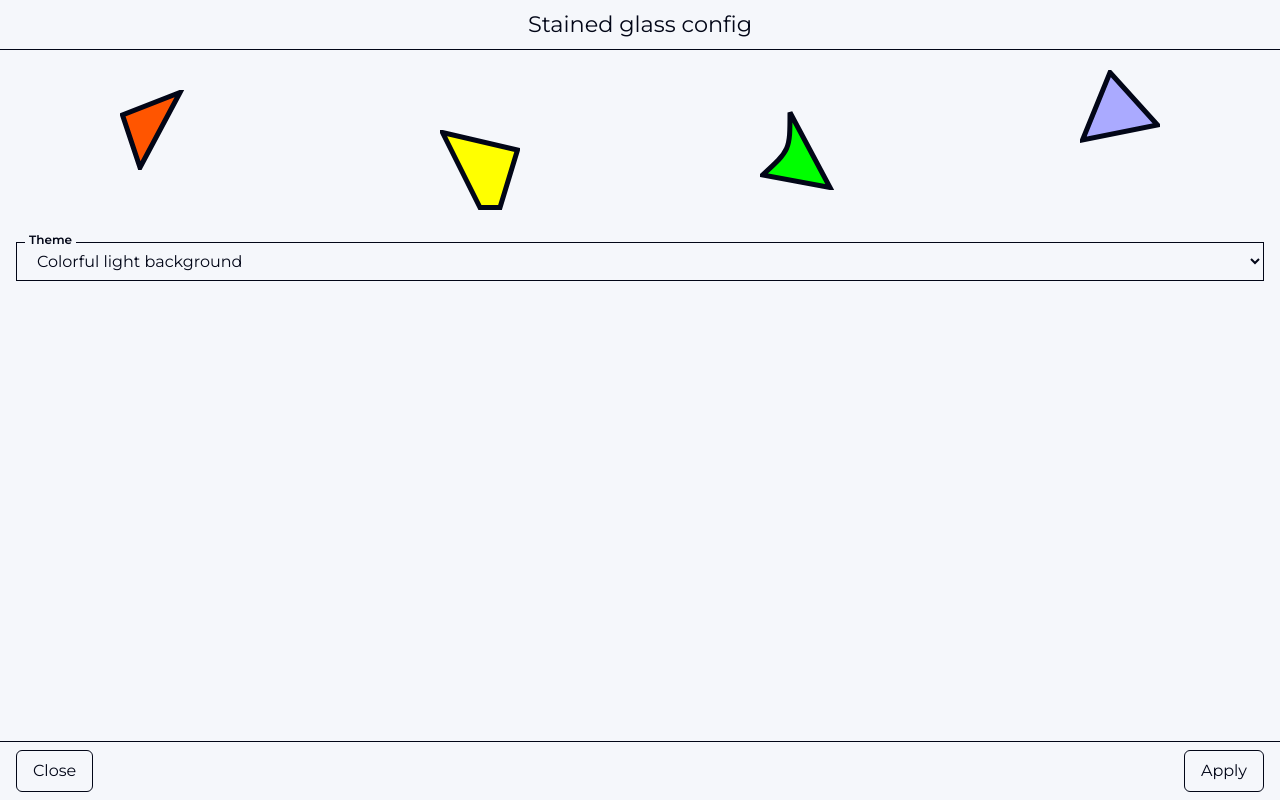
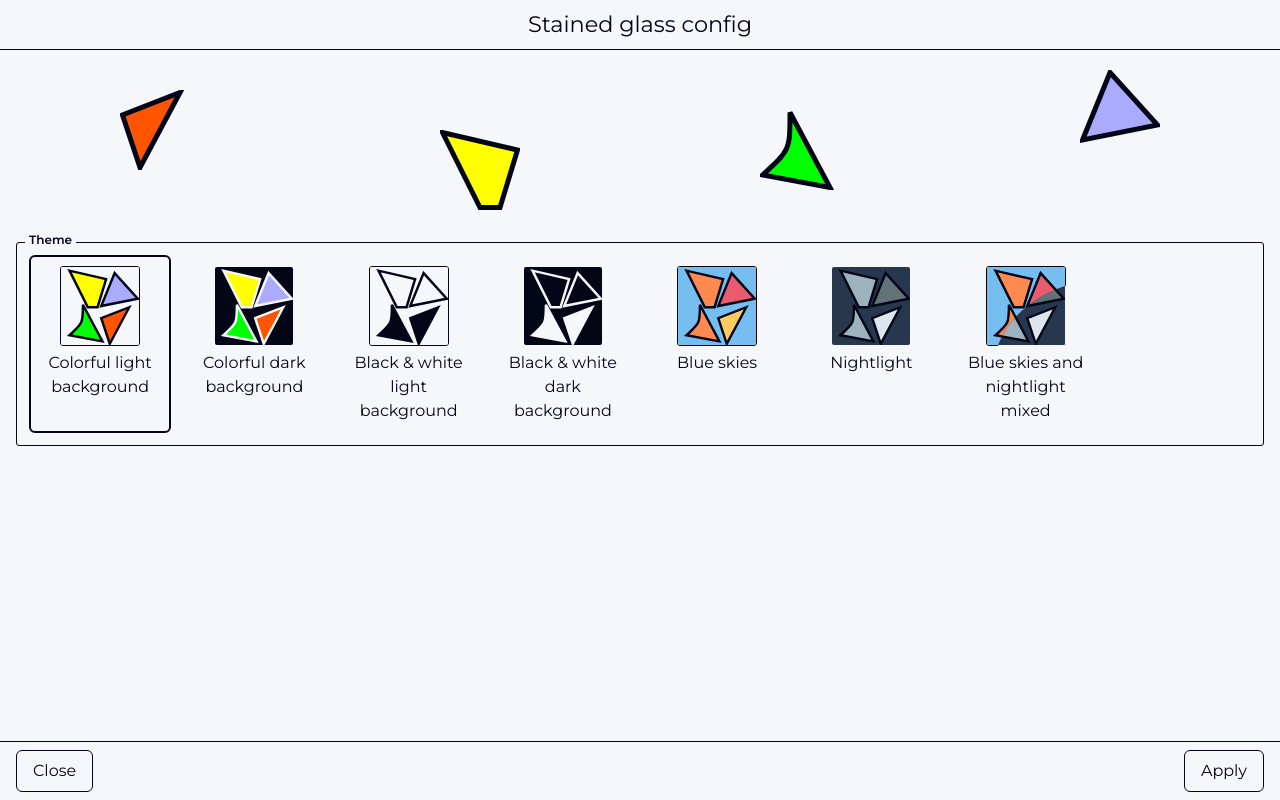
Before and after one commit to flamerohr/pebble-stained-config, a React (Vite) app: page / in a window 1280 px wide. Built offline with nearby package versions, Linux system fonts and the light colour scheme.

Commit message:
feat: switched out the theme dropdown list for a list of picture previews (radio buttons)
fixed the way preview hint scrolled to align shapes

```diff
--- a/src/components/form/form.module.scss
+++ b/src/components/form/form.module.scss
@@ -16,6 +16,7 @@
 .inputcontainer {
   position: relative;
   border: 1px solid var(--text-color);
+  border-radius: var(--border-radius-1);
 
   display: flex;
   flex-direction: row;
@@ -41,6 +42,7 @@
   left: var(--spacing-2);
   padding: 0 var(--spacing-1);
   border-radius: var(--border-radius-1);
+  z-index: 8;
 }
 
 .inputlabel {
--- /dev/null
+++ b/src/components/form/radio-themebox/components/radio-preview.tsx
@@ -0,0 +1,40 @@
+import type { FC, SVGProps } from "react";
+
+export const RadioPreview: FC<SVGProps<HTMLOrSVGElement>> = ({ className }) => {
+  return (
+    <svg
+      className={className}
+      viewBox="0 0 16 16"
+      fill="none"
+      xmlns="http://www.w3.org/2000/svg"
+    >
+      <rect x={0} y={0} width={16} height={16} fill="var(--background-color)" />
+      <path
+        d="M 12 0.5 L 4 15.5 L 0.5 5 Z"
+        fill="var(--theme-color-1)"
+        stroke="var(--outline-color)"
+        transform="scale(0.5) translate(16, 16)"
+      />
+      <path
+        d="M 15.5 4 L 12 15.5 L 8 15.5 L 0.5 0.5 Z"
+        fill="var(--theme-color-2)"
+        stroke="var(--outline-color)"
+        transform="scale(0.5) translate(3, 1)"
+      />
+      <path
+        d="M 6 0.5 C 6 8, 6 8, 0.5 13 L 14 15.5 Z"
+        fill="var(--theme-color-3)"
+        stroke="var(--outline-color)"
+        transform="scale(0.5) translate(3, 15)"
+      />
+      <path
+        d="M 6 0.5 L 15.5 11 L 0.5 14 Z"
+        fill="var(--theme-color-4)"
+        stroke="var(--outline-color)"
+        transform="scale(0.5) translate(16, 2)"
+      />
+    </svg>
+  );
+};
+
+export default RadioPreview;
--- /dev/null
+++ b/src/components/form/radio-themebox/components/radio-themeitem.tsx
@@ -0,0 +1,71 @@
+import {
+  useMemo,
+  type FC,
+  type InputHTMLAttributes,
+  type ReactNode,
+} from "react";
+import classNames from "classnames";
+import RadioPreview from "./radio-preview";
+
+import s from "../radio-themebox.module.scss";
+import fs from "../../form.module.scss";
+
+interface RadioThemeitemProps extends Omit<
+  InputHTMLAttributes<HTMLInputElement>,
+  "type"
+> {
+  theme: string;
+  themeAlt?: string;
+  name: string;
+  label?: ReactNode;
+  index?: number | string;
+}
+
+export const RadioThemeitem: FC<RadioThemeitemProps> = ({
+  theme,
+  themeAlt,
+  className,
+  id,
+  label,
+  index,
+  ...props
+}) => {
+  const { name } = props;
+
+  const radioId = useMemo(() => {
+    if (id) {
+      return index == null ? id : `${id}-${index}`;
+    }
+
+    return `${name}-${index}-${Math.round(Math.random() * 100)}`;
+  }, []);
+
+  return (
+    <label
+      className={classNames(className, s.radiothemeitem)}
+      htmlFor={radioId}
+    >
+      <div className={s.radiopreviewbox}>
+        <RadioPreview className={classNames(s.radiopreview, theme)} />
+        {themeAlt && (
+          <RadioPreview
+            className={classNames(s.radiopreview, s.radiopreviewcut, themeAlt)}
+          />
+        )}
+      </div>
+      <div className={s.radiolabelbox}>
+        {label && (
+          <div className={classNames("label", s.inputlabel)}>{label}</div>
+        )}
+        <input
+          {...props}
+          id={radioId}
+          className={classNames("radio", s.select, fs.inputbox)}
+          type="radio"
+        />
+      </div>
+    </label>
+  );
+};
+
+export default RadioThemeitem;
--- /dev/null
+++ b/src/components/form/radio-themebox/radio-themebox.module.scss
@@ -0,0 +1,75 @@
+.radiothemebox {
+  display: flex;
+  flex-direction: column;
+  align-items: stretch;
+  max-height: 260px;
+}
+
+.radiothemelist {
+  flex: 1;
+  display: grid;
+  grid-template-columns: repeat(auto-fill, minmax(140px, 1fr));
+  border-radius: var(--border-radius-2);
+  padding: var(--spacing-3);
+  gap: var(--spacing-3);
+  overflow: auto;
+}
+
+.radiothemeitem {
+  display: grid;
+  grid-template-rows: subgrid;
+  grid-row: span 2;
+  padding: var(--spacing-2);
+  gap: var(--spacing-1);
+  align-items: flex-start;
+  border-radius: var(--border-radius-2);
+  border: 2px solid transparent;
+
+  [type="radio"] {
+    display: none;
+  }
+  &:has(:checked) {
+    border-color: var(--outline-color);
+  }
+}
+
+.radiolabelbox {
+  display: flex;
+  flex-direction: row;
+  justify-content: center;
+  align-items: flex-start;
+  gap: var(--spacing-2);
+}
+
+.radiopreviewbox {
+  position: relative;
+  aspect-ratio: 1 / 1;
+  width: 100%;
+  max-height: 82px;
+}
+
+.radiopreview {
+  position: absolute;
+  top: 50%;
+  left: 50%;
+  transform: translate(-50%, -50%);
+  aspect-ratio: 1 / 1;
+  width: 100%;
+  max-width: 80px;
+  border-radius: var(--border-radius-1);
+  border: 1px solid var(--text-color);
+  z-index: 1;
+
+  > rect {
+    fill: var(--background-color);
+  }
+}
+
+.radiopreviewcut {
+  clip-path: ellipse(150% 115% at 160% 130%);
+  z-index: 2;
+}
+
+.inputlabel {
+  text-align: center;
+}
--- /dev/null
+++ b/src/components/form/radio-themebox/radio-themebox.tsx
@@ -0,0 +1,55 @@
+import {
+  type FC,
+  type HTMLAttributes,
+  type InputHTMLAttributes,
+  type ReactNode,
+} from "react";
+import classNames from "classnames";
+
+import s from "./radio-themebox.module.scss";
+import fs from "../form.module.scss";
+import RadioThemeitem from "./components/radio-themeitem";
+
+interface RadioThemeboxProps extends HTMLAttributes<HTMLDivElement> {
+  options: {
+    value: number | string;
+    label: ReactNode;
+    theme: string;
+    themeAlt?: string;
+  }[];
+  label?: ReactNode;
+  radioProps: InputHTMLAttributes<HTMLInputElement> & { name: string };
+}
+
+export const RadioThemebox: FC<RadioThemeboxProps> = ({
+  className,
+  label,
+  radioProps,
+  options,
+  ...props
+}) => {
+  return (
+    <div
+      {...props}
+      className={classNames(className, fs.inputcontainer, s.radiothemebox)}
+    >
+      {label && (
+        <label className={classNames("label", fs.inputlabelfloat)}>
+          {label}
+        </label>
+      )}
+      <div className={classNames("list", s.radiothemelist)}>
+        {options.map((option, index) => (
+          <RadioThemeitem
+            key={option.value}
+            {...option}
+            {...radioProps}
+            index={index}
+          />
+        ))}
+      </div>
+    </div>
+  );
+};
+
+export default RadioThemebox;
--- a/src/components/preview-hint/preview-hint.module.scss
+++ b/src/components/preview-hint/preview-hint.module.scss
@@ -1,5 +1,5 @@
 .container {
-  --shard-size: max(35px, min(10vh, 10vw));
+  --shard-size: max(35px, min(10vh, 10vw, 80px));
   min-height: calc(100px + var(--shard-size));
 }
 
--- a/src/features/config-form/config-form.tsx
+++ b/src/features/config-form/config-form.tsx
@@ -1,5 +1,4 @@
 import { FormProvider, useForm, useWatch } from "react-hook-form";
-import Select from "#components/form/select/select";
 import { themeList } from "#features/theme/config/theme-list";
 import { useCallback, useEffect, useMemo, useState, type FC } from "react";
 import { useTheme } from "#features/theme/state/theme.context";
@@ -8,6 +7,7 @@ import PreviewHint from "#components/preview-hint/preview-hint";
 import Button from "#components/button/button";
 import type { ConfigFormValues } from "./config-form.types";
 import { defaultConfig } from "./helpers/default-config";
+import RadioThemebox from "#components/form/radio-themebox/radio-themebox";
 
 import s from "./config-form.module.scss";
 
@@ -37,7 +37,12 @@ export const ConfigForm: FC<{
     () =>
       themeList
         .filter((option) => !bw || option.bw)
-        .map(({ value, label }) => ({ value, label })),
+        .map(({ value, label, className, altClassName }) => ({
+          value,
+          label,
+          theme: className,
+          themeAlt: altClassName,
+        })),
     [],
   );
 
@@ -46,27 +51,30 @@ export const ConfigForm: FC<{
       return;
     }
     setInitialised(true);
-    Object.entries(defaultValues).forEach(([name, value]) => {
-      setValue(name as keyof ConfigFormValues, value);
+    Object.keys(defaultConfig).forEach((n) => {
+      const name = n as keyof ConfigFormValues;
+      const value = defaultValues[name];
+      setValue(name, name === "Theme" ? String(value) : value);
     });
   }, []);
 
   useEffect(() => {
-    if (theme < themeList.length) {
-      if (bw && (theme < 2 || theme > 3)) {
+    const numTheme = Number(theme);
+    if (!Number.isNaN(numTheme) && numTheme < themeList.length) {
+      if (bw && (numTheme < 2 || numTheme > 3)) {
         // fix b&w to 2 and 3
-        setValue("Theme", (theme % 2) + 2);
-        setColor((theme % 2) + 2);
+        setValue("Theme", String((numTheme % 2) + 2));
+        setColor((numTheme % 2) + 2);
         return;
       }
-      setColor(theme);
+      setColor(numTheme);
     }
   }, [setColor, theme]);
 
   const applyChanges = useCallback(
     (values: ConfigFormValues) => {
       const params = {
-        Theme: values.Theme,
+        Theme: values.Theme && Number(values.Theme),
         Bluetooth: values.Bluetooth ? 1 : 0,
       };
       window.location.href =
@@ -88,10 +96,15 @@ export const ConfigForm: FC<{
       <form className={s.form} onSubmit={handleSubmit(applyChanges)}>
         <PreviewHint />
         <div className={s.fields}>
-          <Select
+          {/*<Select
             options={themeOptions}
             {...register("Theme", { valueAsNumber: true })}
             label="Theme"
+          />*/}
+          <RadioThemebox
+            label="Theme"
+            options={themeOptions}
+            radioProps={register("Theme")}
           />
           {/*<Checkbox {...register("Bluetooth")} label="Show bluetooth" />*/}
         </div>
--- a/src/features/config-form/config-form.types.ts
+++ b/src/features/config-form/config-form.types.ts
@@ -1,4 +1,4 @@
 export interface ConfigFormValues {
-  Theme: number;
+  Theme: string;
   Bluetooth: boolean;
 }
--- a/src/features/config-form/helpers/default-config.ts
+++ b/src/features/config-form/helpers/default-config.ts
@@ -1,3 +1,3 @@
 import type { ConfigFormValues } from "../config-form.types";
 
-export const defaultConfig: ConfigFormValues = { Theme: 0, Bluetooth: false };
+export const defaultConfig: ConfigFormValues = { Theme: "0", Bluetooth: false };
--- a/src/features/theme/config/theme-list.ts
+++ b/src/features/theme/config/theme-list.ts
@@ -8,6 +8,7 @@ interface ThemeOption {
   label: string;
   bw?: boolean;
   className: string;
+  altClassName?: string;
 }
 
 export const themeList: ThemeOption[] = [
@@ -40,5 +41,6 @@ export const themeList: ThemeOption[] = [
     label: "Blue skies and nightlight mixed",
     // TODO: add function to switch between day and night preview
     className: blueSkiesTheme.blueskies,
+    altClassName: nightlightTheme.nightlight,
   },
 ];
```
Also changed, not shown: src/components/preview-hint/preview-hint.tsx (+6 -14 lines).
